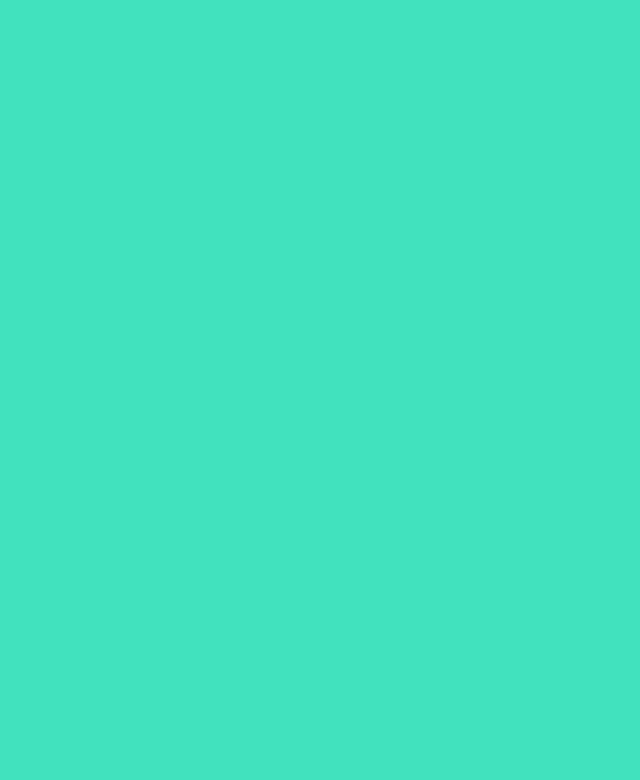
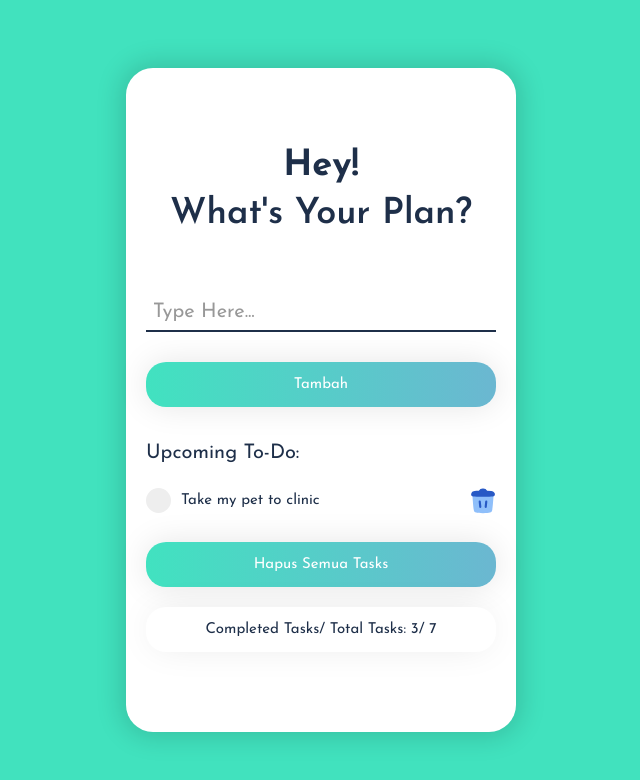
Before and after one commit to bimamib/AlpineJS-Learn, a plain HTML site: page 10-TodoApp/todo.html in a window 1280 px wide. Shown: the whole page, without its empty margins (319-959 px from the left). Drawn offline with nearby package versions, Linux system fonts and the light colour scheme.

Commit message:
styling css done

```diff
--- a/10-TodoApp/style.css
+++ b/10-TodoApp/style.css
@@ -15,3 +15,166 @@ body {
     align-items: center;
     min-height: 100vh;
 }
+
+.container {
+    background-color: white;
+    width: 390px;
+    box-shadow: 0px 0px 26px 5px rgba(0, 0, 0, 0.15);
+    border-radius: 27px;
+    -webkit-border-radius: 27px;
+    -moz-border-radius: 27px;
+    -ms-border-radius: 27px;
+    -o-border-radius: 27px;
+    padding: 80px 20px;
+    color: #1e2f49;
+    margin: 20px;
+}
+
+.top-bar {
+    text-align: center;
+}
+
+.hey {
+    font-weight: 700;
+    font-size: 36px;
+}
+
+.plan {
+    font-weight: 600;
+    font-size: 36px;
+    margin-top: 12px;
+}
+
+.form input {
+    border: none;
+    border-bottom: 2px solid #1e2f49;
+    display: block;
+    width: 100%;
+    margin: 60px 0 30px;
+    padding: 7px;
+    font-family: 'Josefin Sans', sans-serif;
+    font-size: 24px;
+}
+
+.form input:focus {
+    outline: none;
+}
+
+.form input::placeholder {
+    font-weight: 400;
+    font-size: 20px;
+    color: #989898;
+}
+
+.add, .delete {
+    font-family: 'Josefin Sans', sans-serif;
+    font-weight: 400;
+    font-size: 15px;
+    display: block;
+    width: 100%;
+    border: none;
+    padding: 15px 0;
+    cursor: pointer;
+    color: white;
+    background: linear-gradient(90deg, #41E2C0 0%, #6BB7D1 100%);
+    box-shadow: 0px 0px 32px rgba(0, 0, 0, 0.1);
+    border-radius: 20px;
+    transition: all .4s ease;
+    -webkit-transition: all .4s ease;
+    -moz-transition: all .4s ease;
+    -ms-transition: all .4s ease;
+    -o-transition: all .4s ease;
+}
+
+.add:hover, .delete:hover {
+    box-shadow: 0px 0px 32px rgba(0, 0, 0, 0.4);
+}
+
+.upcoming {
+    font-weight: 400;
+    font-size: 20px;
+    padding-top: 36px;
+}
+
+.checkbox {
+    display: flex;
+    align-items: center;
+    position: relative;
+    padding-left: 35px;
+    margin-bottom: 4px;
+    cursor: pointer;
+}
+
+.checkbox input {
+    height: 0;
+    width: 0;
+    opacity: 0;
+}
+
+.checkmark {
+    position: absolute;
+    background-color: #EEE;
+    height: 25px;
+    width: 25px;
+    border-radius: 50%;
+    -webkit-border-radius: 50%;
+    -moz-border-radius: 50%;
+    -ms-border-radius: 50%;
+    -o-border-radius: 50%;
+    top: 0;
+    left: 0;
+}
+
+.checkbox:hover input~.checkmark {
+    background-color: #CCC;
+}
+
+.checkbox input:checked~.checkmark {
+    background-color: #2196f3;
+}
+
+.checkmark:after {
+    content: '';
+    position: absolute;
+    display: none;
+    width: 5px;
+    height: 10px;
+    border: solid white;
+    border-width: 0 3px 3px 0;
+    transform: rotate(45deg);
+    -webkit-transform: rotate(45deg);
+    -moz-transform: rotate(45deg);
+    -ms-transform: rotate(45deg);
+    -o-transform: rotate(45deg);
+    left: 9px;
+    top: 5px;
+}
+
+.checkbox input:checked~.checkmark:after {
+    display: block;
+}
+
+.list {
+    display: flex;
+    justify-content: space-between;
+    margin: 25px 0;
+}
+
+button.remove {
+    background-color: transparent;
+    border: none;
+    cursor: pointer;
+}
+
+button.remove svg {
+    width: 26px;
+}
+
+.number {
+    background-color: #FFF;
+    text-align: center;
+    padding: 15px 0;
+    box-shadow: 0px 0px 37px -7px rgba(0, 0, 0, 0.1);
+    border-radius: 20px;
+    margin-top: 20px;
+}
--- a/10-TodoApp/todo.html
+++ b/10-TodoApp/todo.html
@@ -12,7 +12,48 @@
 
 
 <body>
-
+    <div class="container">
+        <div class="top-bar">
+            <p class="hey">Hey!</p>
+            <p class="plan">What's Your Plan?</p>
+        </div>
+        <form class="form">
+            <input type="text" placeholder="Type Here...">
+            <button class="add">Tambah</button>
+        </form>
+        <p class="upcoming">Upcoming To-Do:</p>
+        <div class="list">
+            <label class="checkbox">
+                <span>Take my pet to clinic</span>
+                <input type="checkbox">
+                <span class="checkmark"></span>
+            </label>
+            <button class="remove">
+                <svg xmlns="http://www.w3.org/2000/svg" fill="none" viewBox="0 0 48 48">
+                    <g id="recycle-bin-2--remove-delete-empty-bin-trash-garbage">
+                        <path id="Union" fill="#8fbffa"
+                            d="M43.318 15.934a1.5 1.5 0 0 0 -1.618 -1.591c-3.016 0.246 -8.46 0.52 -17.721 0.52 -9.215 0 -14.65 -0.271 -17.675 -0.516a1.5 1.5 0 0 0 -1.618 1.59c0.888 13.84 1.74 21.07 2.253 24.547 0.332 2.252 1.85 4.217 4.226 4.788 2.445 0.588 6.55 1.227 12.837 1.227 6.286 0 10.392 -0.64 12.837 -1.227 2.375 -0.57 3.894 -2.536 4.226 -4.788 0.513 -3.477 1.365 -10.708 2.253 -24.55Z"
+                            stroke-width="1"></path>
+                        <path id="Union_2" fill="#2859c5"
+                            d="M23.37 1a8 8 0 0 0 -7.034 4.188c-3.411 0.072 -6 0.182 -7.814 0.282 -2.312 0.127 -4.692 1.242 -5.7 3.605 -0.244 0.57 -0.475 1.212 -0.663 1.919 -0.68 2.548 1.302 4.622 3.657 4.822 3.057 0.258 8.614 0.548 18.161 0.548 9.549 0 15.106 -0.29 18.162 -0.549 2.374 -0.2 4.291 -2.261 3.751 -4.785a16.68 16.68 0 0 0 -0.294 -1.167c-0.824 -2.831 -3.517 -4.277 -6.188 -4.411a260.66 260.66 0 0 0 -7.744 -0.264A8 8 0 0 0 24.631 1H23.37Z"
+                            stroke-width="1"></path>
+                        <path id="Vector 831 (Stroke)" fill="#2859c5" fill-rule="evenodd"
+                            d="M17.8 23.01a2 2 0 0 1 2.19 1.791l1 10a2 2 0 0 1 -3.98 0.398l-1 -10a2 2 0 0 1 1.79 -2.189Z"
+                            clip-rule="evenodd" stroke-width="1"></path>
+                        <path id="Vector 832 (Stroke)" fill="#2859c5" fill-rule="evenodd"
+                            d="M30.2 23.01a2 2 0 0 0 -2.19 1.791l-1 10a2 2 0 0 0 3.98 0.398l1 -10a2 2 0 0 0 -1.79 -2.189Z"
+                            clip-rule="evenodd" stroke-width="1"></path>
+                    </g>
+                </svg>
+            </button>
+        </div>
+        <button class="delete">Hapus Semua Tasks</button>
+        <p class="number">
+            Completed Tasks/ Total Tasks:
+            <span>3</span>/
+            <span>7</span>
+        </p>
+    </div>
 
 
 
```
